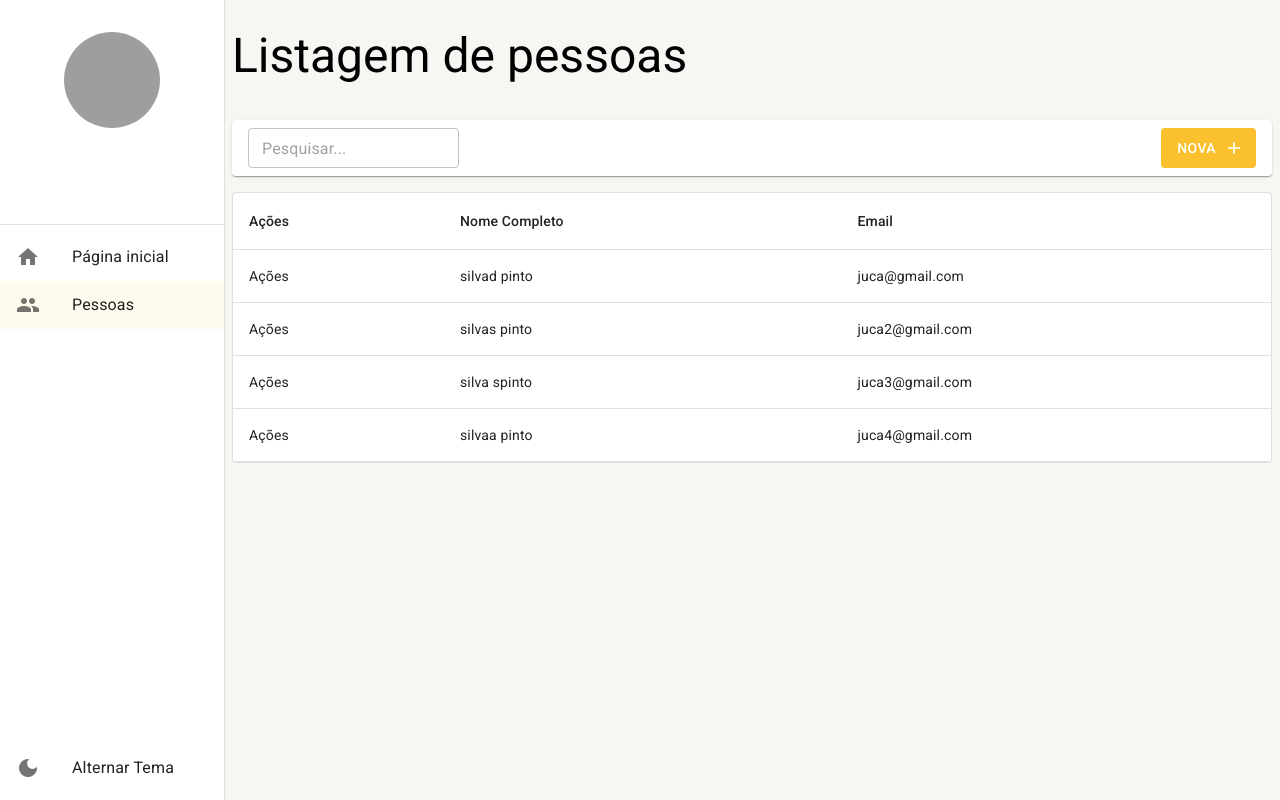
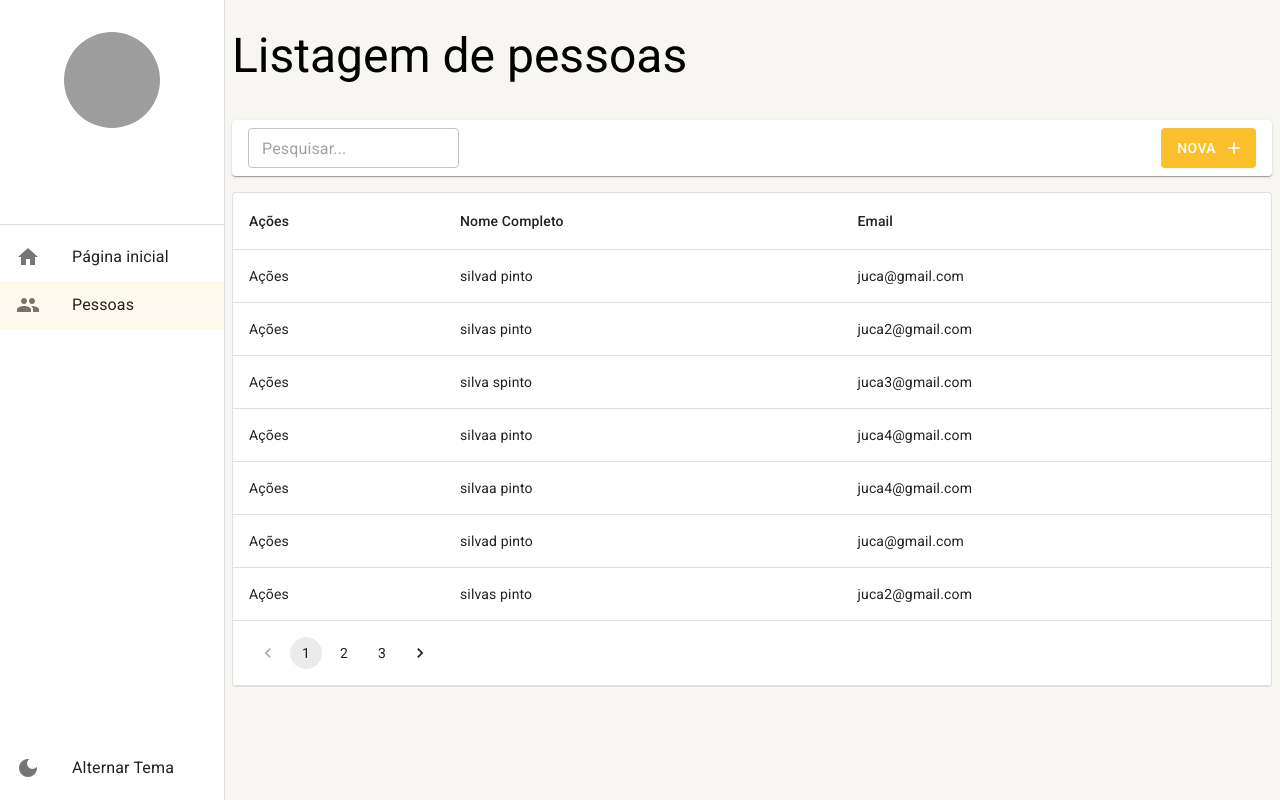
Before and after one commit to guilhermekono/react-materialui-typescript-master, a React (Create React App) app: page /pessoas in a window 1280 px wide. Built offline with nearby package versions, Linux system fonts and the light colour scheme; data requests are answered from the project's data file; grey boxes are pictures that could not be loaded.

Commit message:
Configuração propriedades componente de paginação

```diff
--- a/mock/database.json
+++ b/mock/database.json
@@ -23,6 +23,72 @@
             "email": "juca4@gmail.com",
             "cidadeId": 1,
             "nomeCompleto": "silvaa pinto"
+        },
+        {
+            "id":5,
+            "email": "juca4@gmail.com",
+            "cidadeId": 1,
+            "nomeCompleto": "silvaa pinto"
+        },
+        {
+            "id":6,
+            "email": "juca@gmail.com",
+            "cidadeId": 1,
+            "nomeCompleto": "silvad pinto"
+        },
+        {
+            "id":7,
+            "email": "juca2@gmail.com",
+            "cidadeId": 1,
+            "nomeCompleto": "silvas pinto"
+        },
+        {
+            "id":8,
+            "email": "juca3@gmail.com",
+            "cidadeId": 1,
+            "nomeCompleto": "silva spinto"
+        },
+        {
+            "id":9,
+            "email": "juca4@gmail.com",
+            "cidadeId": 1,
+            "nomeCompleto": "silvaa pinto"
+        },
+        {
+            "id":10,
+            "email": "juca4@gmail.com",
+            "cidadeId": 1,
+            "nomeCompleto": "silvaa pinto"
+        },
+        {
+            "id":11,
+            "email": "juca@gmail.com",
+            "cidadeId": 1,
+            "nomeCompleto": "silvad pinto"
+        },
+        {
+            "id":12,
+            "email": "juca2@gmail.com",
+            "cidadeId": 1,
+            "nomeCompleto": "silvas pinto"
+        },
+        {
+            "id":13,
+            "email": "juca3@gmail.com",
+            "cidadeId": 1,
+            "nomeCompleto": "silva spinto"
+        },
+        {
+            "id":14,
+            "email": "juca4@gmail.com",
+            "cidadeId": 1,
+            "nomeCompleto": "silvaa pinto"
+        },
+        {
+            "id":15,
+            "email": "juca4@gmail.com",
+            "cidadeId": 1,
+            "nomeCompleto": "silvaa pinto"
         }
     ]
 }
--- a/src/pages/pessoas/ListagemDePessoas.tsx
+++ b/src/pages/pessoas/ListagemDePessoas.tsx
@@ -4,7 +4,7 @@
 import { LayoutBaseDePagina } from "../../shared/layouts/LayoutBaseDePagina"
 import { IListagemPessoa, PessoasService } from "../../shared/services/api/pessoas/PessoasService";
 import { useDebounce } from "../../shared/hooks";
-import { LinearProgress, Paper, Table, TableBody, TableCell, TableContainer, TableFooter, TableHead, TableRow } from "@mui/material";
+import { LinearProgress, Pagination, Paper, Table, TableBody, TableCell, TableContainer, TableFooter, TableHead, TableRow } from "@mui/material";
 import { Environment } from "../../shared/enviroment";
 
 
@@ -24,12 +24,16 @@
         return searchParams.get('busca') || '';
     }, [searchParams]);
 
+    const pagina = useMemo(() => {
+        return Number(searchParams.get('pagina') || '1');
+    }, [searchParams]);
+
 
     useEffect(() => {
         setIsLoading(true);
 
         debounce(() => {
-            PessoasService.getAll(1, busca)
+            PessoasService.getAll(pagina, busca)
             .then((result) => {
             setIsLoading(false); ////Para de mostrar o feedback visual para o usuário}
 
@@ -46,7 +50,7 @@
 
 
         })
-    }, [busca]);
+    }, [busca, pagina]);
 
     return (
         <LayoutBaseDePagina
@@ -56,7 +60,7 @@
                 mostrarInputBusca
                 textoBotaoNovo="Nova"
                 textoDaBusca={busca}
-                aoMudarTextoDeBusca={texto => setSearchParamns({ busca: texto}, {replace:true})}
+                aoMudarTextoDeBusca={texto => setSearchParamns({ busca: texto, pagina: '1'}, {replace:true})}
             />}
         >
             <TableContainer component={Paper} variant="outlined" sx={{ margin: 1 , width:"auto"}}>
@@ -93,6 +97,19 @@
                             </TableCell>
                         </TableRow>
                     )}
+                    {(totalCount > 0 && totalCount > Environment.LIMITE_DE_LINHAS) && (
+                        <TableRow>
+                            <TableCell colSpan={3}>
+
+                                <Pagination
+                                    count={Math.ceil(totalCount / Environment.LIMITE_DE_LINHAS)}
+                                    page={pagina}
+                                    onChange={(_, newPage) => setSearchParamns({ busca, pagina: newPage.toString()}, { replace:true})}
+                                />
+
+                            </TableCell>
+                        </TableRow>
+                    )}
                     </TableFooter>
 
                 </Table>
--- a/src/shared/enviroment/index.ts
+++ b/src/shared/enviroment/index.ts
@@ -6,7 +6,7 @@
      */
 
 
-    LIMITE_DE_LINHAS: 10,
+    LIMITE_DE_LINHAS: 7,
     /**
      * Placeholder exibido nos inputs
      */
```
